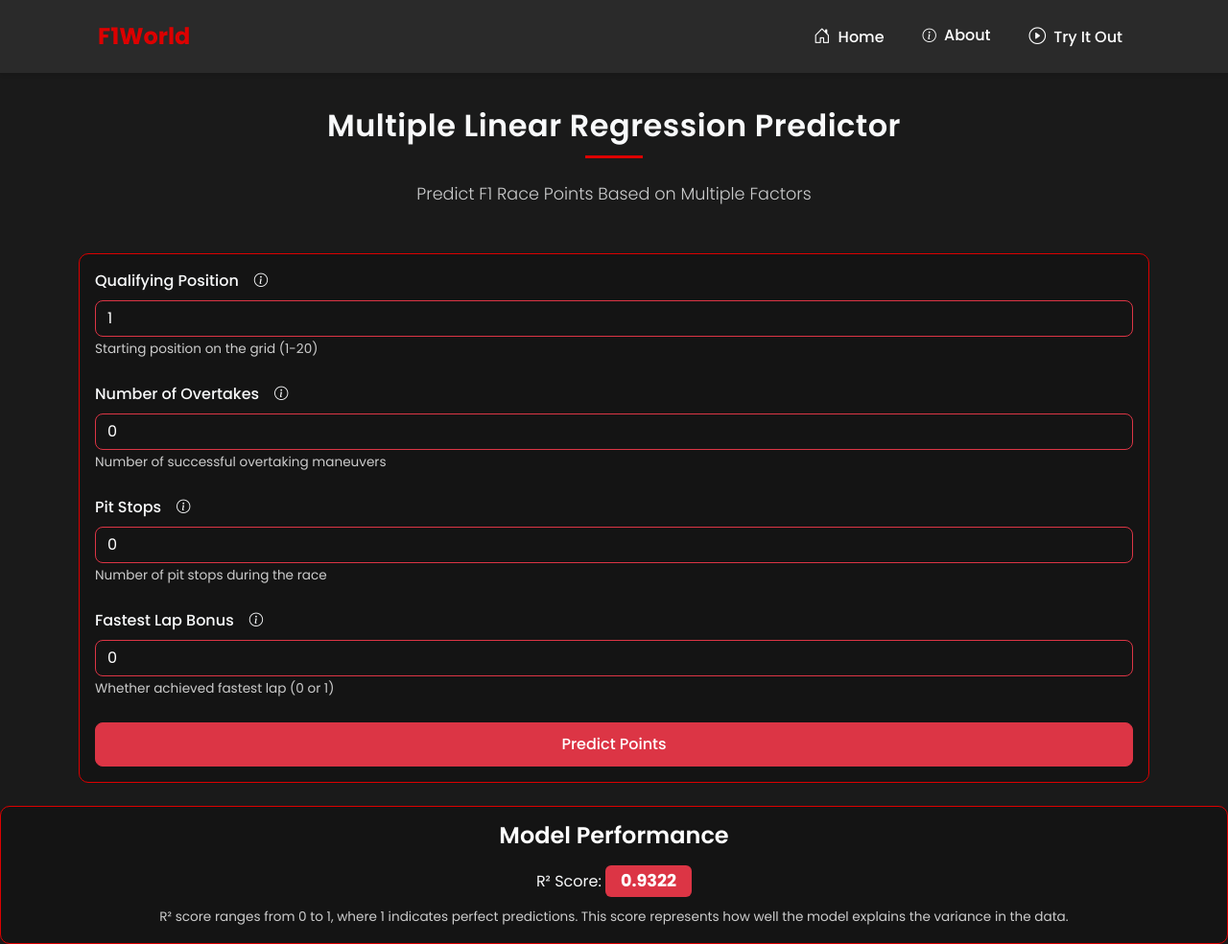
After one commit to 00ROHIT00/F1World---Machine-Learning-Project, a Django app: page /mlr/ in a window 1280 px wide. The commit adds this page. Shown: the whole page at 96% size. Run offline with Django 5.2, Linux system fonts and the light colour scheme.

Commit message:
MLR Model Finished

```diff
--- a/F1World/settings.py
+++ b/F1World/settings.py
@@ -11,7 +11,6 @@ https://docs.djangoproject.com/en/5.1/ref/settings/
 """
 
 from pathlib import Path
-import os
 
 # Build paths inside the project like this: BASE_DIR / 'subdir'.
 BASE_DIR = Path(__file__).resolve().parent.parent
@@ -56,9 +55,7 @@ ROOT_URLCONF = 'F1World.urls'
 TEMPLATES = [
     {
         'BACKEND': 'django.template.backends.django.DjangoTemplates',
-        'DIRS': [
-            os.path.join(BASE_DIR, 'main', 'templates'),
-        ],
+        'DIRS': [],
         'APP_DIRS': True,
         'OPTIONS': {
             'context_processors': [
--- /dev/null
+++ b/main/MLR/models/model_metrics.json
@@ -0,0 +1 @@
+{"r2_score": 0.9321644206432548, "coefficients": {"Qualifying Position": -7.017537821373364, "Number of Overtakes": 1.903883679216501, "Pit Stops": -1.635069162600525, "Fastest Lap Bonus": 0.23572322196892825}, "intercept": 15.889429545818665}
--- /dev/null
+++ b/main/MLR/views.py
@@ -0,0 +1,55 @@
+from django.shortcuts import render
+import pandas as pd
+import numpy as np
+import os
+import joblib
+import json
+
+def mlr_view(request):
+    context = {
+        'feature_names': ['Qualifying Position', 'Number of Overtakes', 'Pit Stops', 'Fastest Lap Bonus'],
+        'target_name': 'Points Scored'
+    }
+
+    # Load model metrics for R² score
+    try:
+        with open('main/MLR/models/model_metrics.json', 'r') as f:
+            metrics = json.load(f)
+            context['r2_score'] = metrics['r2_score']
+    except Exception as e:
+        context['error'] = f"Error loading model metrics: {str(e)}"
+        return render(request, 'main/mlr.html', context)
+
+    if request.method == 'POST':
+        try:
+            # Get input values
+            input_values = {}
+            for i, feature in enumerate(context['feature_names']):
+                input_values[feature] = float(request.POST.get(f'feature_{i}'))
+
+            # Load model and scaler
+            model = joblib.load('main/MLR/models/mlr_model.joblib')
+            scaler = joblib.load('main/MLR/models/scaler.joblib')
+
+            # Prepare input for prediction
+            X = pd.DataFrame([input_values])
+            X_scaled = scaler.transform(X)
+
+            # Make prediction and format it properly
+            prediction = model.predict(X_scaled)[0]
+            prediction = max(0, prediction)  # Ensure prediction is not negative
+            prediction = round(prediction, 1)  # Round to 1 decimal place
+            # Convert to string and remove .0 if present
+            prediction_str = str(prediction).rstrip('0').rstrip('.')
+
+            # Update context with results
+            context.update({
+                'success': True,
+                'prediction': prediction_str,
+                'input_values': input_values
+            })
+
+        except Exception as e:
+            context['error'] = f"Prediction error: {str(e)}"
+
+    return render(request, 'main/mlr.html', context)
--- a/main/templates/index.html
+++ b/main/templates/index.html
@@ -37,7 +37,7 @@
                 </a>
             </div>
             <div class="col-md-4">
-                <a href="#" class="text-decoration-none">
+                <a href="{% url 'mlr' %}" class="text-decoration-none">
                     <div class="card h-100 model-card">
                         <div class="card-body text-center">
                             <div class="icon-wrapper">
--- /dev/null
+++ b/main/templates/main/mlr.html
@@ -0,0 +1,240 @@
+{% extends 'base.html' %}
+
+{% block content %}
+<div class="container mt-5">
+    <h2 class="mb-4 text-light text-center title">Multiple Linear Regression Predictor</h2>
+    <p class="text-light text-center subtitle mb-5">Predict F1 Race Points Based on Multiple Factors</p>
+
+    {% if error %}
+    <div class="alert alert-danger" role="alert">
+        {{ error }}
+    </div>
+    {% endif %}
+
+    {% if success %}
+    <div class="alert alert-success" role="alert">
+        Predicted Points: {% if prediction == '0' %}no points{% elif prediction == '1' %}1 point{% else %}{{ prediction }} points{% endif %}
+    </div>
+    {% endif %}
+
+    <div class="card bg-dark text-light border-danger">
+        <div class="card-body">
+            <form method="post">
+                {% csrf_token %}
+                {% for feature in feature_names %}
+                <div class="mb-4">
+                    <label for="feature_{{ forloop.counter0 }}" class="form-label d-flex align-items-center">
+                        {{ feature }}
+                        <i class="bi bi-info-circle ms-2" data-bs-toggle="tooltip" data-bs-placement="right"
+                           title="{% if feature == 'Qualifying Position' %}Starting position on the grid (1-20){% elif feature == 'Number of Overtakes' %}Number of successful overtaking maneuvers{% elif feature == 'Pit Stops' %}Number of pit stops during the race{% else %}Whether achieved fastest lap (0 or 1){% endif %}"></i>
+                    </label>
+                    <input type="number"
+                           step="{% if feature == 'Fastest Lap Bonus' %}1{% else %}any{% endif %}"
+                           class="form-control bg-dark text-light border-danger"
+                           id="feature_{{ forloop.counter0 }}"
+                           name="feature_{{ forloop.counter0 }}"
+                           value="{% if feature == 'Fastest Lap Bonus' %}0{% elif feature == 'Qualifying Position' %}1{% else %}0{% endif %}"
+                           {% if feature == 'Fastest Lap Bonus' %}min="0" max="1"{% endif %}
+                           {% if feature == 'Qualifying Position' %}min="1" max="20"{% endif %}
+                           {% if feature == 'Pit Stops' %}min="0"{% endif %}
+                           {% if feature == 'Number of Overtakes' %}min="0"{% endif %}
+                           required>
+                    <small class="text-muted">
+                        {% if feature == 'Qualifying Position' %}
+                            Starting position on the grid (1-20)
+                        {% elif feature == 'Number of Overtakes' %}
+                            Number of successful overtaking maneuvers
+                        {% elif feature == 'Pit Stops' %}
+                            Number of pit stops during the race
+                        {% else %}
+                            Whether achieved fastest lap (0 or 1)
+                        {% endif %}
+                    </small>
+                </div>
+                {% endfor %}
+                <button type="submit" class="btn btn-danger">Predict Points</button>
+            </form>
+        </div>
+    </div>
+
+    {% if success %}
+    <div class="card bg-dark text-light border-danger mt-4">
+        <div class="card-body">
+            <h4 class="card-title">Prediction Details</h4>
+            <table class="table table-dark table-bordered">
+                <thead>
+                    <tr>
+                        <th>Factor</th>
+                        <th>Value</th>
+                    </tr>
+                </thead>
+                <tbody>
+                    {% for feature, value in input_values.items %}
+                    <tr>
+                        <td>{{ feature }}</td>
+                        <td>{{ value }}</td>
+                    </tr>
+                    {% endfor %}
+                    <tr class="table-danger">
+                        <td><strong>Points</strong></td>
+                        <td><strong>{% if prediction == '0' %}0{% else %}{{ prediction }}{% endif %}</strong></td>
+                    </tr>
+                </tbody>
+            </table>
+        </div>
+    </div>
+    {% endif %}
+</div>
+
+{% if r2_score %}
+<div class="card bg-dark text-light border-danger mt-4">
+    <div class="card-body text-center">
+        <h4 class="card-title mb-3">Model Performance</h4>
+        <p class="mb-2">R² Score: <span class="badge bg-danger">{{ r2_score|floatformat:4 }}</span></p>
+        <small class="text-muted">
+            R² score ranges from 0 to 1, where 1 indicates perfect predictions.
+            This score represents how well the model explains the variance in the data.
+        </small>
+    </div>
+</div>
+{% endif %}
+
+<style>
+    @import url('https://fonts.googleapis.com/css2?family=Poppins:wght@300;400;500;600;700&display=swap');
+
+    * {
+        font-family: 'Poppins', sans-serif;
+    }
+
+    .title {
+        font-weight: 600;
+        letter-spacing: 0.5px;
+        position: relative;
+        padding-bottom: 15px;
+    }
+
+    .title::after {
+        content: '';
+        position: absolute;
+        bottom: 0;
+        left: 50%;
+        transform: translateX(-50%);
+        width: 60px;
+        height: 3px;
+        background-color: var(--ferrari-red);
+    }
+
+    .subtitle {
+        font-weight: 300;
+        font-size: 1.1rem;
+        opacity: 0.8;
+    }
+
+    .form-control:focus {
+        background-color: var(--darker-bg);
+        color: var(--text-light);
+        border-color: var(--ferrari-red);
+        box-shadow: 0 0 0 0.25rem rgba(220, 0, 0, 0.25);
+    }
+
+    .table {
+        color: var(--text-light);
+    }
+
+    .table-bordered {
+        border-color: var(--ferrari-red);
+    }
+
+    .table-danger {
+        --bs-table-bg: rgba(220, 0, 0, 0.1);
+        --bs-table-color: var(--text-light);
+    }
+
+    .card {
+        background-color: var(--darker-bg) !important;
+        border-radius: 10px;
+    }
+
+    .form-control {
+        background-color: var(--darker-bg) !important;
+        color: var(--text-light) !important;
+        border-radius: 8px;
+    }
+
+    .form-control::placeholder {
+        color: var(--text-light-muted) !important;
+    }
+
+    .btn {
+        font-weight: 500;
+        padding: 10px 25px;
+        border-radius: 8px;
+        transition: all 0.3s ease;
+        width: 100%;
+    }
+
+    .btn:hover {
+        transform: translateY(-2px);
+        box-shadow: 0 5px 15px rgba(220, 0, 0, 0.3);
+    }
+
+    .form-label {
+        font-weight: 500;
+        margin-bottom: 8px;
+    }
+
+    .alert {
+        border-radius: 10px;
+        font-weight: 500;
+    }
+
+    .card-title {
+        font-weight: 600;
+        margin-bottom: 20px;
+    }
+
+    .table thead th {
+        font-weight: 600;
+        text-transform: uppercase;
+        font-size: 0.9rem;
+        letter-spacing: 0.5px;
+    }
+
+    .table tbody td {
+        font-weight: 400;
+        padding: 12px;
+    }
+
+    .table-danger strong {
+        font-weight: 600;
+    }
+
+    .text-muted {
+        font-size: 0.85rem;
+        margin-top: 4px;
+    }
+
+    .bi-info-circle {
+        font-size: 0.9rem;
+        cursor: help;
+    }
+
+    .d-flex.align-items-center {
+        gap: 0.5rem;
+    }
+
+    .badge {
+        font-size: 1.1rem;
+        padding: 0.5rem 1rem;
+    }
+</style>
+
+<script>
+document.addEventListener('DOMContentLoaded', function() {
+    var tooltipTriggerList = [].slice.call(document.querySelectorAll('[data-bs-toggle="tooltip"]'))
+    var tooltipList = tooltipTriggerList.map(function (tooltipTriggerEl) {
+        return new bootstrap.Tooltip(tooltipTriggerEl)
+    });
+});
+</script>
+{% endblock %}
--- a/main/templates/main/slr.html
+++ b/main/templates/main/slr.html
@@ -2,7 +2,7 @@
 
 {% block content %}
 <div class="container mt-5">
-    <h2 class="mb-4 text-light">Simple Linear Regression Predictor</h2>
+    <h2 class="mb-4 text-light text-center title">Simple Linear Regression Predictor</h2>
 
     {% if error %}
     <div class="alert alert-danger" role="alert">
--- a/main/urls.py
+++ b/main/urls.py
@@ -1,10 +1,12 @@
 from django.urls import path
 from . import views
 from .SLR.views import slr_view
+from .MLR.views import mlr_view
 
 urlpatterns = [
     path('', views.index, name='index'),
     path('about/', views.about, name='about'),
     path('try-it/', views.try_it, name='try_it'),
     path('slr/', slr_view, name='slr'),
+    path('mlr/', mlr_view, name='mlr'),
 ]
```
Also changed, not shown: main/MLR/train.py (added, +77 -0 lines), main/MLR/train_model.py (added, +85 -0 lines), 4 other files.
